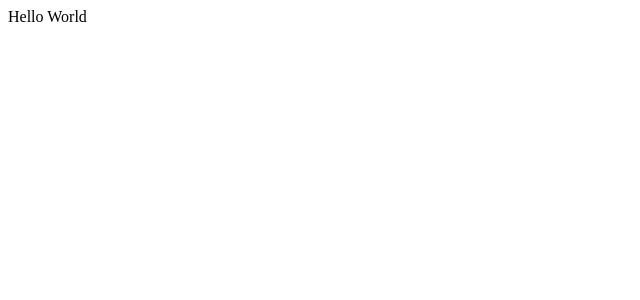
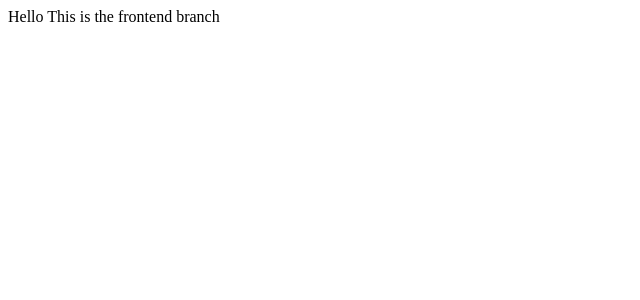
Before and after one commit to bsilakaymak/todoApp-xp, a React app in the folder client/: page / in a window 1280 px wide. Shown: the top 300 px of the page, without its empty margins (0-640 px from the left). Built offline with nearby package versions, Linux system fonts and the light colour scheme.

Commit message:
frontend branch added

```diff
--- a/client/src/components/App.tsx
+++ b/client/src/components/App.tsx
@@ -2,7 +2,7 @@ import * as React from 'react';
 
 
 const App : React.FC = ()=>{
-return <div>Hello World</div>
+return <div>Hello This is the frontend branch</div>
 }
 
 export default App
```
